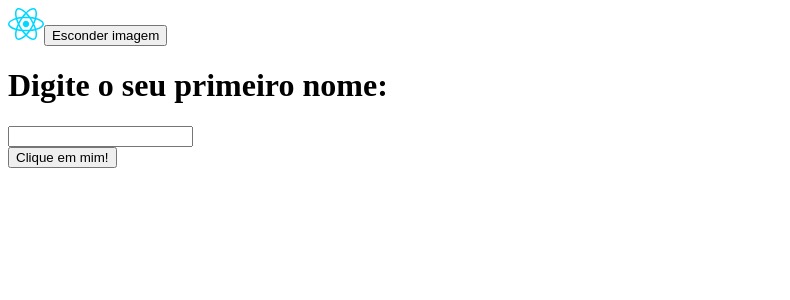
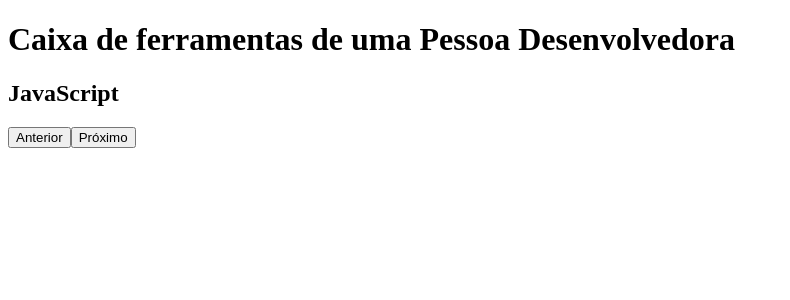
Before and after one commit to yagobmoreira/trybe-exercises, a React (Vite) app in the folder FrontEnd/secao-02-introducao-ao-react/dia-05-estados-e-eventos/courseContent/: page / in a window 1280 px wide. Shown: the top 300 px of the page, without its empty margins (0-790 px from the left). Built offline with nearby package versions, Linux system fonts and the light colour scheme.

Commit message:
Utilizando estados para criar um carrosel

```diff
--- a/FrontEnd/secao-02-introducao-ao-react/dia-05-estados-e-eventos/courseContent/src/App.tsx
+++ b/FrontEnd/secao-02-introducao-ao-react/dia-05-estados-e-eventos/courseContent/src/App.tsx
@@ -4,20 +4,41 @@
 // import './App.css'
 
 function App() {
-  const [showImg, setShowImg] = useState(true);
 
-  function handleClick() {
-    setShowImg(!showImg);
+  function handleNextClick() {
+    if (index + 1 < toolKit.length) {
+      setIndex(index + 1);
+    } else {
+      setIndex(0); // Volta para o primeiro elemento
+    }
   }
+
+  function handlePreviousClick() {
+    if (index - 1 >= 0) {
+      setIndex(index - 1);
+    } else {
+      setIndex(toolKit.length - 1); // Vai para o último elemento
+    }
+  }
+
+  const toolKit = [
+    'JavaScript',
+    'TypeScript',
+    'React',
+    'HTML',
+    'CSS',
+    'Node',
+    'Testes automatizados',
+  ];
+
+  const [index, setIndex] = useState(0);
 
   return (
     <>
-        {showImg && <img src="/src/assets/react.svg" />}
-      <button onClick={handleClick}>
-        {showImg ? 'Esconder imagem' : 'Mostrar imagem'}
-      </button>
-      <Input />
-      <Button />
+      <h1>Caixa de ferramentas de uma Pessoa Desenvolvedora</h1>
+      <h2>{toolKit[index]}</h2>
+      <button onClick={handlePreviousClick}>Anterior</button>
+      <button onClick={handleNextClick}>Próximo</button>
     </>
   )
 }
```
